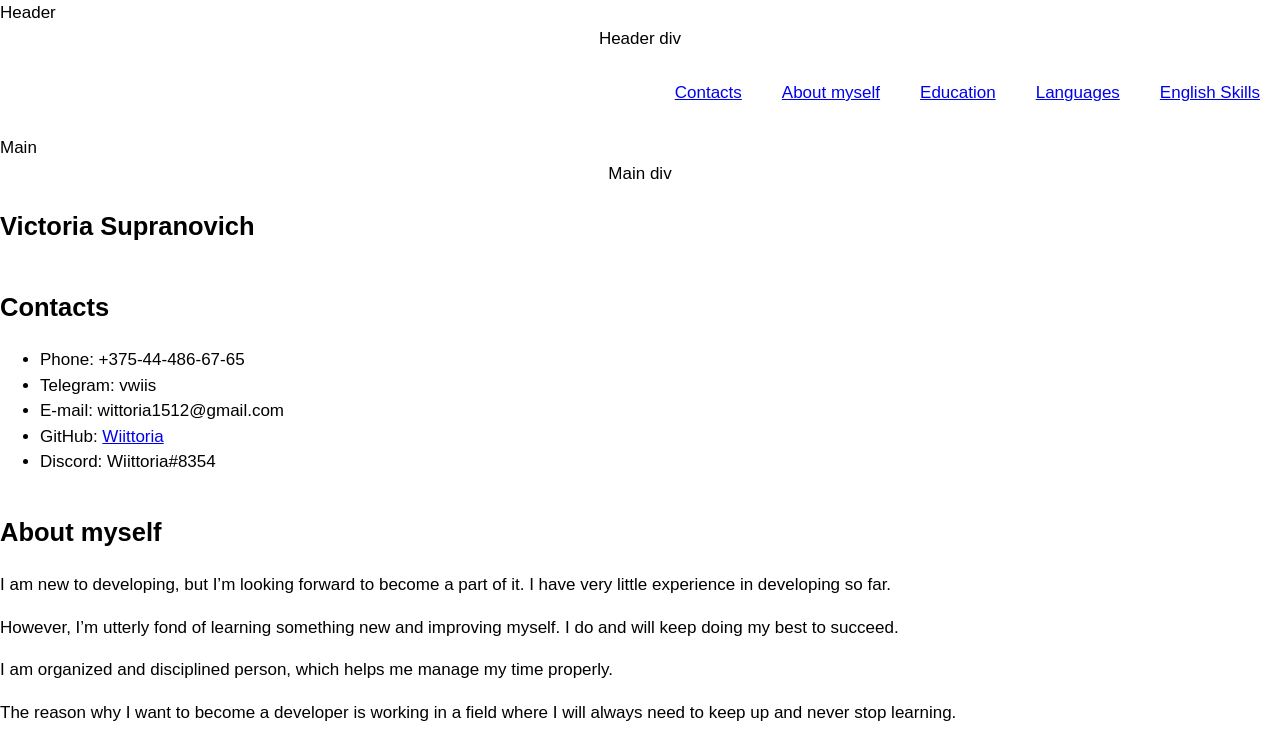
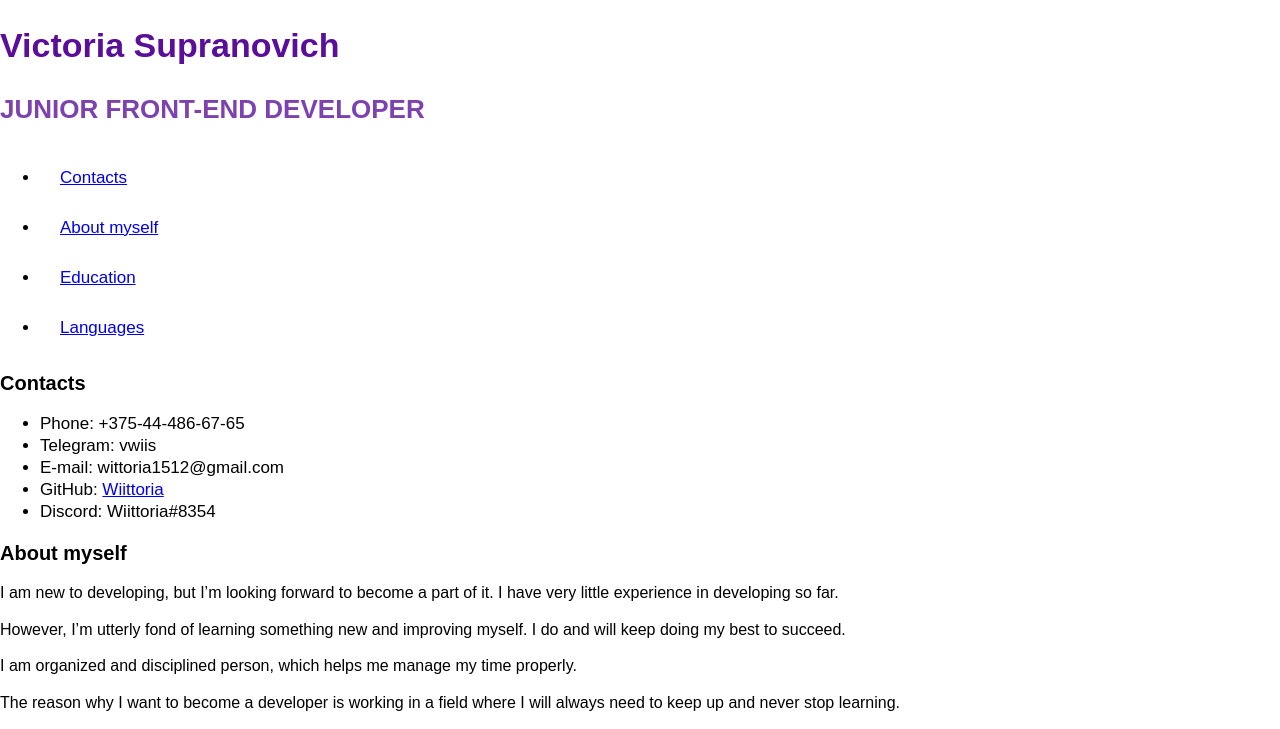
Before and after one commit to Wiittoria/rsschool-cv, a plain HTML site: page index.html in a window 1280 px wide. Shown: the top 729 px of the page. Drawn offline with Linux system fonts and the light colour scheme.

Commit message:
feat: add styles for h1 h2 h3

```diff
--- a/index.html
+++ b/index.html
@@ -10,24 +10,19 @@
 
 </head>
 <body>
-    <header class="header">Header</header>
-      <div class="container">Header div</div>
+    <header class="header">
+    <h1>Victoria Supranovich</h1>
+    <h3>Junior Front-end Developer</h3>
       <nav class="nav">
         <ul class="nav-list">
           <li class="nav-item"><a href="#contacts" class="nav-link">Contacts</a></li>
           <li class="nav-item"><a href="#aboutmyself" class="nav-link">About myself</a></li>
           <li class="nav-item"><a href="#education" class="nav-link">Education</a></li>
           <li class="nav-item"><a href="#languages" class="nav-link">Languages</a></li>
-          <li class="nav-item"><a href="#englishskills" class="nav-link">English Skills</a></li>
         </ul>
       </nav>
-    <main class="main">Main</main>
-      <div class="container">Main div</div>
-
-        <section class="section" id="profile">
-            <h1>Victoria Supranovich</h1>
-        </section>
-
+    </header>
+    <main class="main">
         <section class="section" id="contacts">
             <h2>Contacts</h2>
               <ul>
@@ -78,10 +73,11 @@
                 <li><b>English</b> - C1</li>
                 <li><b>German</b> - A2 (in process)</li>
             </ul>
-            <h3>English Skills:</h3>
+            <h4>English Skills:</h4>
             <p>I have successfully passed Streamline English Course, Level C1. I never stop learning the language.</p>
             <p>English sounds like music to me. I prefer watching movies and series in English using no subtitles.</p>
         </section>
+    </main>
     <footer class="footer">Footer</footer>
       <div class="container">Footer div</div>
 </body>
--- a/style.css
+++ b/style.css
@@ -1,14 +1,6 @@
 @font-face {
   font-family: Spline Sans, sans-serif;
   src: url("assets/fonts/SplineSans-VariableFont.ttf");
-}
-
-body {
-  font-family: 'Spline Sans', sans-serif;
-  font-size: 17px;
-  font-weight: normal;
-  line-height: 1.5;
-  color: #000000;
 }
 
 * {
@@ -16,32 +8,41 @@ body {
 }
 
 body {
+  font-family: 'Spline Sans', sans-serif;
+  font-size: 17px;
+  font-weight: normal;
+  line-height: 1.3;
+  color: #000000;
   min-height: 100vh;
   margin: 0;
   padding: 0;
-  display: flex;
-  flex-direction: column;
-  justify-content: space-between;
 }
 
-.container {
-  max-width: 1440px;
-  margin: 0 auto;
+p {
+  font-size: 16px;
+  font-weight: normal;
 }
 
-.nav-list {
-  display: flex;
-  justify-content: flex-end;
-  align-items: center;
+h1 {
+  font-size: 34px;
+  font-weight: 800;
+  color: #5A0E9A;
 }
 
-html {
-  scroll-behavior: smooth;
+h2 {
+  font-size: 20px;
+  font-weight: 700;
+  color:
 }
 
-.nav-list {
-  list-style: none;
+h3 {
+  font-size: 26px;
+  font-weight: 600;
+  text-transform: uppercase;
+  color: #7D42AF;
 }
+
+
 
 .nav-link {
   padding: 0 20px;
@@ -51,12 +52,3 @@ html {
 .nav-link {
   transition: .3s;
 }
-
-.section-item a {
-  color: #888299;
-  text-decoration: none;
-  transition: color 0.5s;
-}
-.section-item a:hover {
-  color: #0b1c68;
-}
```
